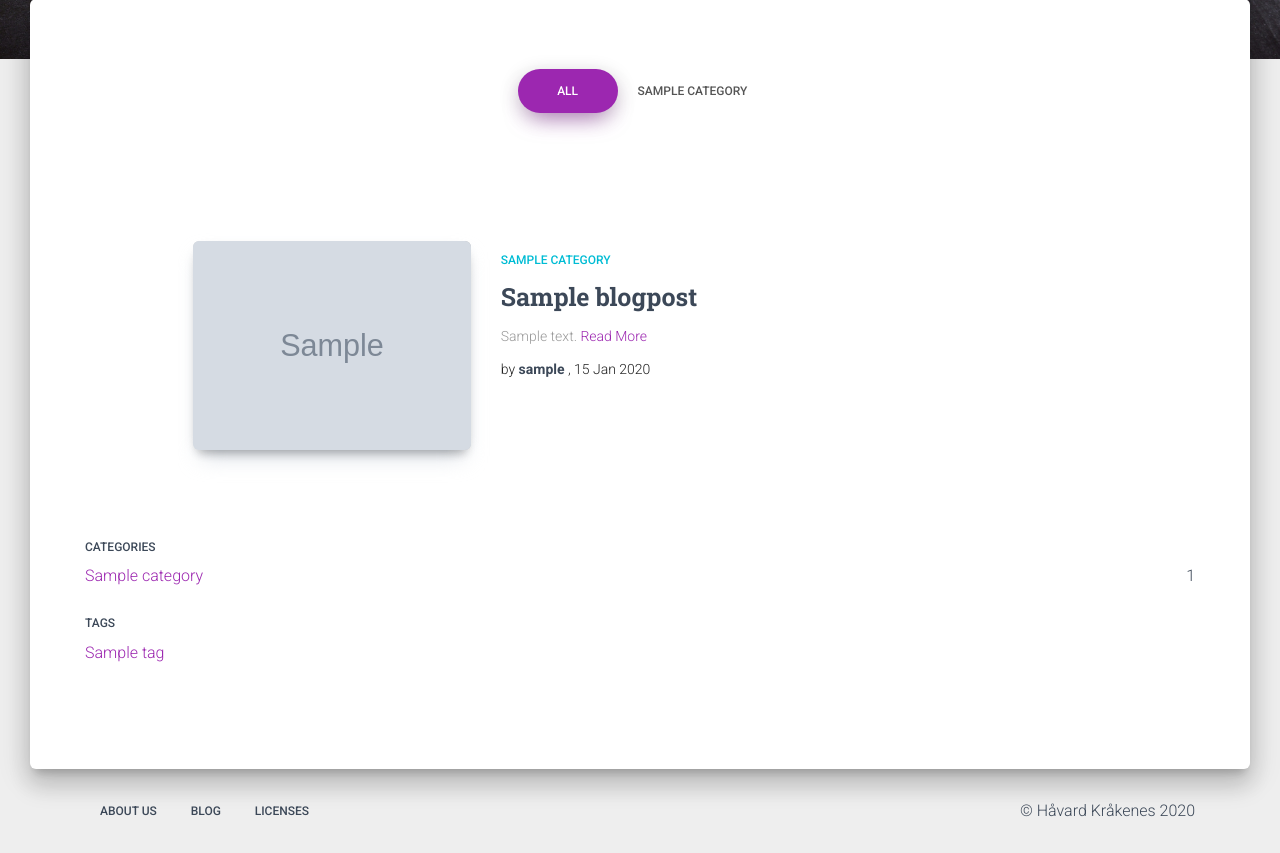
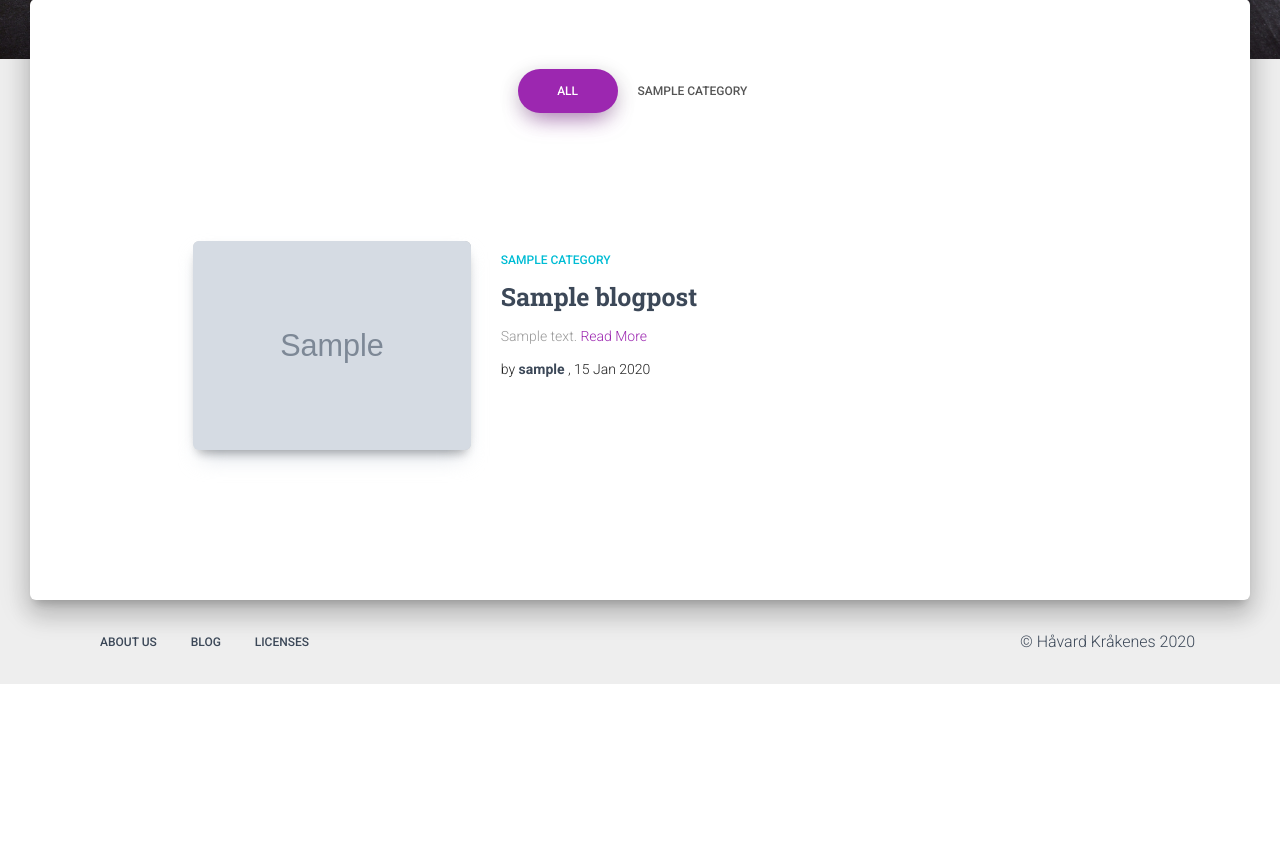
Before and after one commit to haavardnk/krakenes.com, a Django app: page /blog/ in a window 1280 px wide. Shown: the part 301-1154 px from the top of the page. After the commit the page ends 985 px from the top, so only its background shows below. Run offline with Django 3.2, Linux system fonts and the light colour scheme; tables that the repository leaves empty hold one stand-in row (values such as "Sample post"); grey boxes marked "Sample" are stand-in pictures; parts of the project's set-up code (start-up, migrations or seed data) failed here and were passed over; some libraries are stand-ins or nearby versions.

Commit message:
Blog page basically complete

```diff
--- a/blog/templates/blog/blog.html
+++ b/blog/templates/blog/blog.html
@@ -35,10 +35,10 @@
         </div>
       </div>
 
-      <!--Messages -->
-      {% if selected_category == "There are no results that match your search." %}
+      <!--No posts -->
+      {% if posts|length == 0 %}
       <div class="alert alert-light text-center" role="alert">
-        {{ selected_category }}
+        There are no matching posts.
       </div>
       {% endif %}
 
@@ -52,7 +52,9 @@
                 <div class="row">
                   <div class="col-md-4">
                     <div class="card-header card-header-image">
-                      <img class="img img-raised" src="{{ post.image.url }}">
+                      <a href="{% url 'post' post.id %}">
+                        <img class="img img-raised" src="{{ post.image.url }}">
+                      </a>
                     </div>
                   </div>
                   <div class="col-md-8">
@@ -81,12 +83,8 @@
       <nav aria-label="Page navigation example">
         <ul class="pagination pagination-template d-flex justify-content-center">
           {% if posts.has_previous %}
-          {% if selected_category %}
-
-          {% else %}
-          {% endif %}
           <li class="page-item">
-            <a href="?page={{ posts.previous_page_number }}" class="page-link">
+            <a href="?{% if selected_category %}cat={{ selected_category }}&{% endif %}page={{ posts.previous_page_number }}" class="page-link">
               <i class="fa fa-angle-left"></i></a>
           </li>
           {% else %}
@@ -97,17 +95,17 @@
           {% for i in posts.paginator.page_range %}
           {% if posts.number == i %}
           <li class="page-item active">
-            <a href="?page={{ i }}" class="page-link">{{ i }}</a>
+            <a href="?{% if selected_category %}cat={{ selected_category }}&{% endif %}page={{ i }}" class="page-link">{{ i }}</a>
           </li>
           {% else %}
           <li class="page-item">
-            <a href="?page={{ i }}" class="page-link">{{ i }}</a>
+            <a href="?{% if selected_category %}cat={{ selected_category }}&{% endif %}page={{ i }}" class="page-link">{{ i }}</a>
           </li>
           {% endif %}
           {% endfor %}
           {% if posts.has_next %}
           <li class="page-item">
-            <a class="page-link" href="?cat={{ selected_category }}&page={{ posts.next_page_number }}"
+            <a class="page-link" href="?{% if selected_category %}cat={{ selected_category }}&{% endif %}page={{ posts.next_page_number }}"
               ><i class="fa fa-angle-right"></i
             ></a>
           </li>
@@ -119,37 +117,6 @@
         </ul>
       </nav>
       {% endif %}
-      <!-- Widget [Categories Widget]-->
-      <div class="widget categories">
-        <header>
-          <h3 class="h6">Categories</h3>
-        </header>
-        {%for category in categories%}
-        <div class="item d-flex justify-content-between">
-          <form id="{{ category }}" action="{% url 'blog' %}" method="POST">{% csrf_token %}
-            <input type="hidden" value="{{ category }}" name="search">
-            <a href="#" onclick="document.forms['{{ category }}'].submit();">{{ category }}</a>
-          </form>
-          <span>{{ category.posts_count }}</span>
-        </div>
-        {% endfor %}
-      </div>
-      <!-- Widget [Tags Cloud Widget]-->
-      <div class="widget tags">
-        <header>
-          <h3 class="h6">Tags</h3>
-        </header>
-        <ul class="list-inline">
-          {%for tag in tags%}
-          <li class="list-inline-item">
-            <form id="{{ tag }}" action="{% url 'blog' %}" method="POST">{% csrf_token %}
-              <input type="hidden" value="{{ tag }}" name="search">
-              <a href="#" class="tag" onclick="document.forms['{{ tag }}'].submit();">{{ tag }}</a>
-            </form>
-          </li>
-          {% endfor %}
-        </ul>
-      </div>
     </div>
   </div>
 </div>
--- a/blog/views.py
+++ b/blog/views.py
@@ -18,14 +18,24 @@ def blog(request):
     all_posts = BlogPost.objects.all().order_by('-id')
 
     if request.method == 'GET' and 'cat' in request.GET:
+        search_vector = SearchVector('category__name')
+        post_list = BlogPost.objects.all().annotate(cat=search_vector).filter(
+            cat=request.GET['cat']).order_by('-id').distinct('id')
+        selected_category = request.GET['cat']
+        search_message = None
+
+    elif request.method == 'GET' and 'search' in request.GET:
         search_vector = SearchVector(
             'author__username', 'category__name', 'title', 'tags__name', 'content')
-        post_list = BlogPost.objects.all().annotate(cat=search_vector).filter(
-            cat=request.GET['cat']).order_by('-id')
+        post_list = BlogPost.objects.all().annotate(search=search_vector).filter(
+            search=request.GET['search']).order_by('-id', 'title').distinct('id')
+        search_message = request.GET['search']
     else:
         post_list = all_posts
+        selected_category = None
+        search_message = None
 
-    paginator = Paginator(post_list, 4)
+    paginator = Paginator(post_list, 6)
     tags = Tag.objects.all()
     categories = Category.objects.all().annotate(posts_count=Count('blogpost'))
 
@@ -33,28 +43,19 @@ def blog(request):
     page = request.GET.get('page')
     posts = paginator.get_page(page)
 
-    # Search for blog post
-    if request.method == 'GET' and 'cat' in request.GET:
-        # If result:
-        if post_list:
-            return render(request, 'blog/blog.html', {
-                'posts': posts,
-                'all_posts': all_posts,
-                'range': range(posts.paginator.num_pages+1),
-                'tags': tags,
-                'categories': categories,
-                'selected_category': request.GET['cat']
-            })
-        # If no result:
+    # If selected category and/or search
+    if request.method == 'GET' and ('cat' or 'search') in request.GET:
         return render(request, 'blog/blog.html', {
             'posts': posts,
             'all_posts': all_posts,
             'range': range(posts.paginator.num_pages+1),
             'tags': tags,
             'categories': categories,
-            'selected_category': 'There are no results that match your search.'
+            'selected_category': selected_category,
+            'search_message': search_message
         })
-    # No search:
+
+    # No search or selected category:
     return render(request, 'blog/blog.html', {
         'posts': posts,
         'all_posts': all_posts,
--- a/krakenes/templates/base.html
+++ b/krakenes/templates/base.html
@@ -54,8 +54,7 @@
                 Projects
               </a>
             </li>
-            <form class="form-inline ml-auto" action="{% url 'blog' %}" method="POST">
-              {% csrf_token %}
+            <form class="form-inline ml-auto" action="{% url 'blog' %}" method="GET">
               <div class="bmd-form-group form-group no-border">
                 <input type="search" name="search" id="search" class="form-control" placeholder="Search">
               </div>
```
